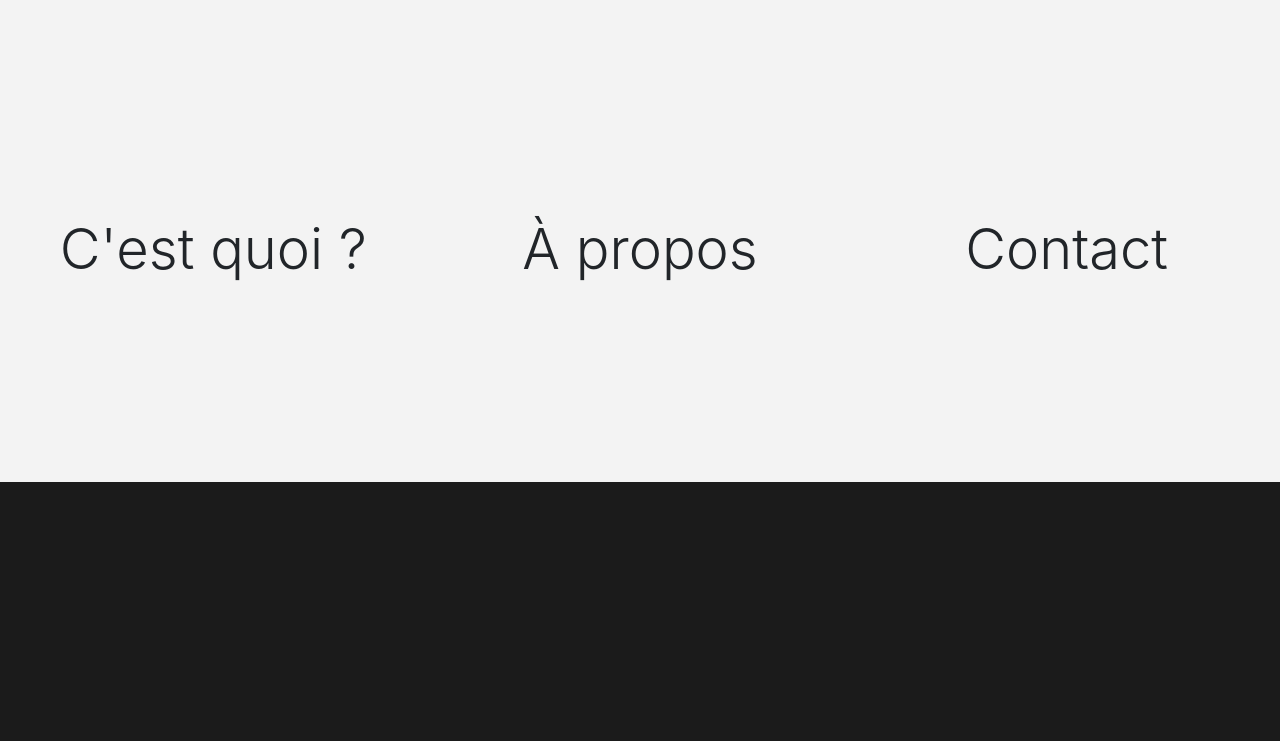
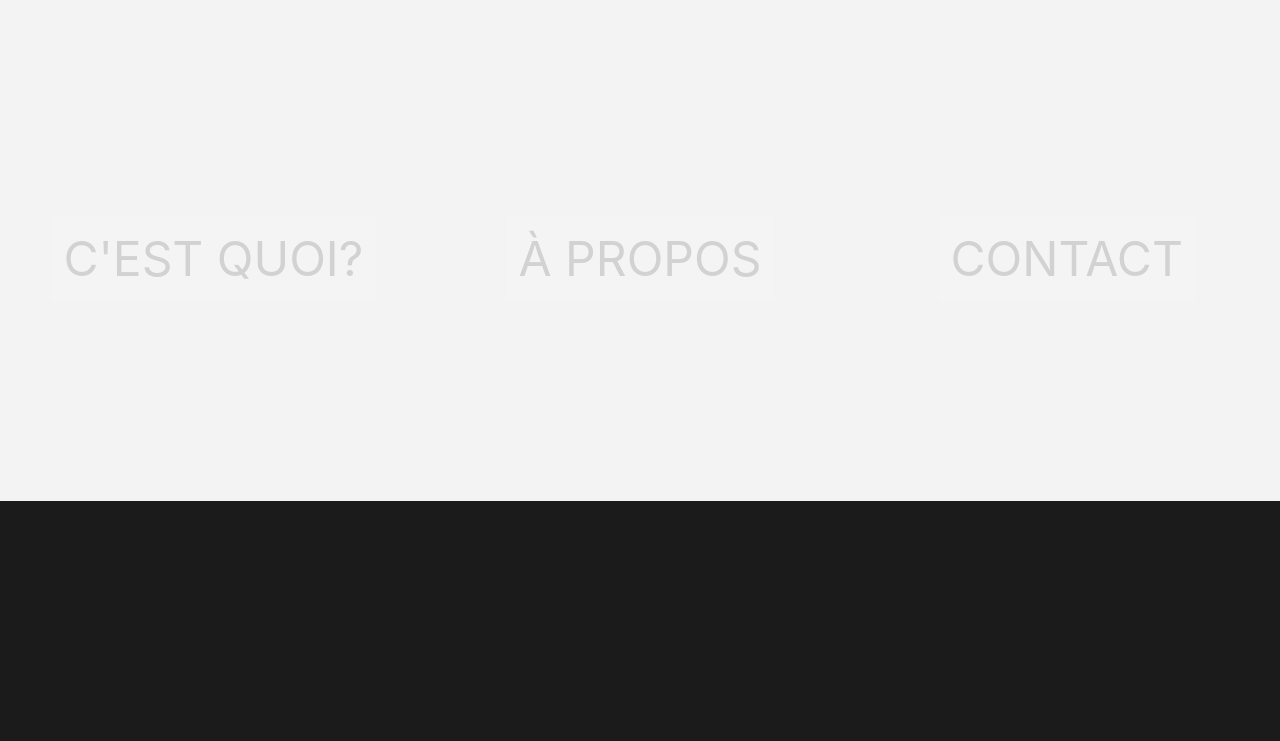
Before and after one commit to teediz/Demenagement-Authonome, a Flask app: page / in a window 1280 px wide. Shown: the part 771-1512 px from the top of the page. Run offline with Flask 2, Linux system fonts and the light colour scheme.

Commit message:
Ajouté animation simple pour les buttons, mais étrangement l'image ne se resize pas maintenant.

```diff
--- a/static/style.css
+++ b/static/style.css
@@ -19,13 +19,13 @@ h1.titre_premier {
     top: 50%;
 }
 
-img.img_kfc{
+img.img_kfc {
     max-height: 30%;
     max-width: 30%;
     margin: 15% auto;
 }
 
-h1.bar_menu{
+h1.bar_menu {
     margin-bottom: 50%;
 }
 
@@ -36,12 +36,12 @@ h1.bar_menu{
     width: 100%;
 }
 
-.paragraphe_deuxieme{
+.paragraphe_deuxieme {
     margin-top: 30%;
     margin-right: 10%;
 }
 
-img.deliveryman{
+img.deliveryman {
     display: flex;
     justify-content: center;
     align-items: center;
@@ -50,46 +50,95 @@ img.deliveryman{
     margin-bottom: 50%;
     margin-left: 10%;
 }
+
 /* TROISIÈME SECTION */
 
 .troisiemeSection {
     height: 100%;
     width: 100%;
 }
-.paragraphe_troisieme{
+
+.paragraphe_troisieme {
     margin-top: 30%;
 }
 
-img.truckLoaded{
+img.truckLoaded {
     margin-top: 50%;
 }
 
 /* QUATRIÈME SECTION */
 
-.quatriemeSection{
+.quatriemeSection {
     height: 80%;
     width: 100%;
 }
 
 /* Responive bullshit */
 
-@media (max-width: 500px){
-    .premiereSections{
+@media (max-width: 500px) {
+    .premiereSections {
         background-color: #F3F3F3;
     }
-    .titre_premier{
+
+    .titre_premier {
         font-size: 10vw;
         margin-top: 10px;
     }
-    .img_kfc{
+
+    .img_kfc {
         display: flex;
         justify-content: center;
         align-items: center;
         margin-top: 50%;
     }
-    .bar_menu{
+
+    .bar_menu {
         margin-top: 50px;
         font-size: 10vw;
         text-align: center;
     }
 }
+
+.btn-three {
+    color: #cdcdcd;
+    transition: all 0.5s;
+    position: relative;
+    margin-bottom: 50%;
+    font-size: 3rem;
+}
+
+.btn-three::before {
+    content: '';
+    position: absolute;
+    top: 0;
+    left: 0;
+    width: 100%;
+    height: 100%;
+    z-index: 1;
+    background-color: rgba(255, 255, 255, 0.1);
+    transition: all 0.3s;
+}
+
+.btn-three:hover::before {
+    opacity: 0;
+    transform: scale(0.5, 0.5);
+}
+
+.btn-three::after {
+    content: '';
+    position: absolute;
+    top: 0;
+    left: 0;
+    width: 100%;
+    height: 100%;
+    z-index: 1;
+    opacity: 0;
+    transition: all 0.3s;
+    border: 1px solid rgba(255, 255, 255, 0.5);
+    transform: scale(1.2, 1.2);
+}
+
+.btn-three:hover::after {
+    opacity: 1;
+    transform: scale(1, 1);
+}
--- a/templates/index.html
+++ b/templates/index.html
@@ -32,16 +32,32 @@
     <br>
     <div class="row text-center">
         <div class="col-sm">
-            <h1 class="bar_menu display-4"> C'est quoi ? </h1>
+            <div class="box-3">
+                <div class="btn btn-three">
+                    <span>C'EST QUOI? </span>
+                </div>
+            </div>
+
         </div>
         <div class="col-sm">
-            <h1 class="bar_menu display-4"> À propos </h1>
-        </div>
-        <div class="col-sm">
-            <h1 class="bar_menu display-4">Contact </h1>
+            <div class="box-3">
+                <div class="btn btn-three">
+                    <span>À PROPOS</span>
                 </div>
             </div>
         </div>
+        <div class="col-sm">
+            <div class="box-3">
+                <div class="btn btn-three">
+                    <span>CONTACT</span>
+                </div>
+            </div>
+        </div>
+
+
+    </div>
+</div>
+
 
 <div class="container-fluid" style="background-color: #1B1B1B; color: #cdcdcd">
     <div class="row">
@@ -83,7 +99,6 @@
 
     </div>
 </div>
-
 
 
 <section class="quatriemeSection" style="background-color: #1B1B1B; color: #cdcdcd">
```
Lines whose indentation alone changed are shown as unchanged.
